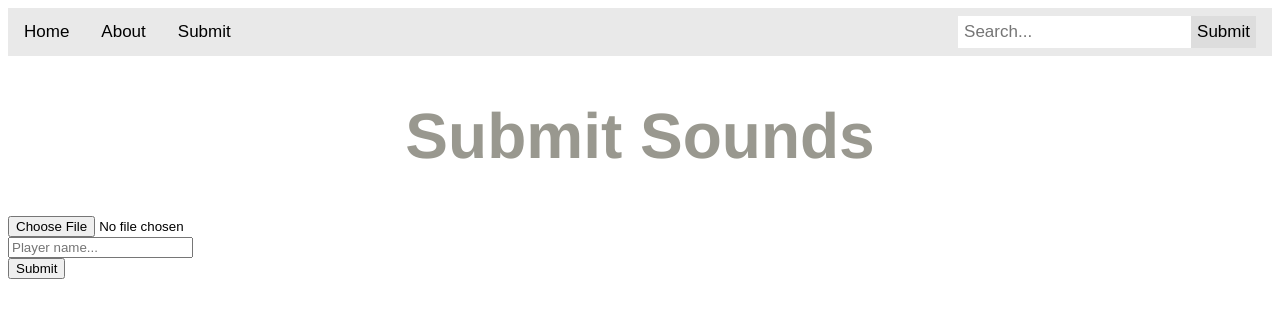
After one commit to omerher/FortniteSoundboard, a Flask app: page /submit in a window 1280 px wide. The commit adds this page. Shown: the top 318 px of the page. Run offline with Flask 2, Linux system fonts and the light colour scheme; parts of the project's set-up code (start-up, migrations or seed data) failed here and were passed over.

Commit message:
added file submit feature

```diff
--- a/app.py
+++ b/app.py
@@ -1,5 +1,9 @@
-from flask import Flask, render_template, url_for, redirect, request
+from flask import Flask, render_template, url_for, redirect, request, flash
+from werkzeug.utils import secure_filename
 import os
+from os.path import join, dirname, realpath
+
+UPLOADS_PATH = join(dirname(realpath(__file__)), 'static/uploads')
 
 path = "static/sounds/"
 players = os.listdir(path)
@@ -7,7 +11,11 @@ sounds_players = {}
 for player in players:
     sounds_players[player] = os.listdir(path + player)
 
+ALLOWED_EXTENSTIONS = {'mp3', 'wav'}
+
 app = Flask(__name__)
+app.config['UPLOAD_FOLDER'] = UPLOADS_PATH
+app.secret_key = b'_6mew"HES3wd/4xec]/'
 
 @app.route('/')
 def index():
@@ -26,5 +34,19 @@ def search():
     query = request.form["search"]
     return render_template("index.html", players=sounds_players, query=query)
 
+@app.route('/submit')
+def submit():
+    return render_template("submit.html")
+
+@app.route('/submit-file', methods=["GET", "POST"])
+def submitfile():
+    if request.method == "POST":
+        file = request.files["file"]
+        player_name = request.form["name"]
+        filename = secure_filename(file.filename)
+        filename = player_name + "_" + filename  # formats the file name
+        file.save(os.path.join(app.config['UPLOAD_FOLDER'], filename))
+        return redirect('/')
+
 if __name__ == "__main__":
     app.run(debug=True)
--- a/templates/base.html
+++ b/templates/base.html
@@ -14,6 +14,7 @@
     <div class="header">
         <a href="/">Home</a>
         <a href="/about">About</a>
+        <a href="/submit">Submit</a>
         <div class="search-container">
             <form action="/search" method="POST">
                 <input type="text" placeholder="Search..." name="search">
--- a/templates/index.html
+++ b/templates/index.html
@@ -15,7 +15,6 @@
     {% for player in players if query.lower() in player.lower() %}
       <div class="player-list inline-block">
         <a href="{{ url_for('players', player=player) }}"><img src="{{ url_for('static', filename='imgs/players/' + player + '.jpg') }}" class="player-img"></a>
-        <!-- <img src="{{ url_for('static', filename='imgs/players/' + player + '.jpg') }}" class="player-img"> -->
         <span class="player-list-name">{{player}}</span>
       </div>
     {% endfor %}
--- /dev/null
+++ b/templates/submit.html
@@ -0,0 +1,21 @@
+{% extends "base.html" %}
+
+{% block title %}
+Submit
+{% endblock %}
+
+{% block body %}
+
+<span class="title"><h1>Submit Sounds</h1></span>
+
+<div class="submit-container">
+    <form action="/submit-file" method="POST" enctype="multipart/form-data">
+        <input type="file" name="file" accept="audio/mp3, audio/wav">
+        <br>
+        <input type="text" placeholder="Player name..." name="name">
+        <br>
+        <button type="submit">Submit</button>
+    </form>
+</div>
+
+{% endblock %}
```
Also changed, not shown: templates/players.html (+19 -19 lines).
